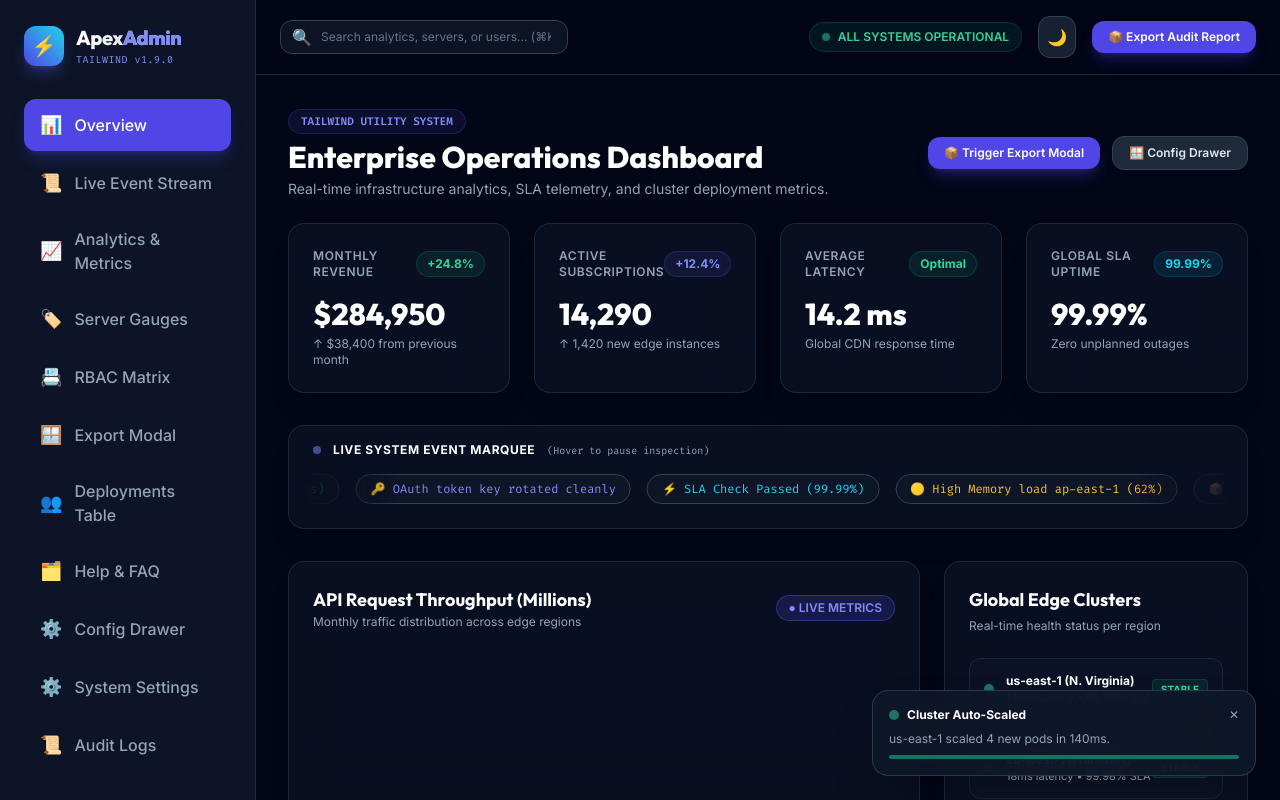
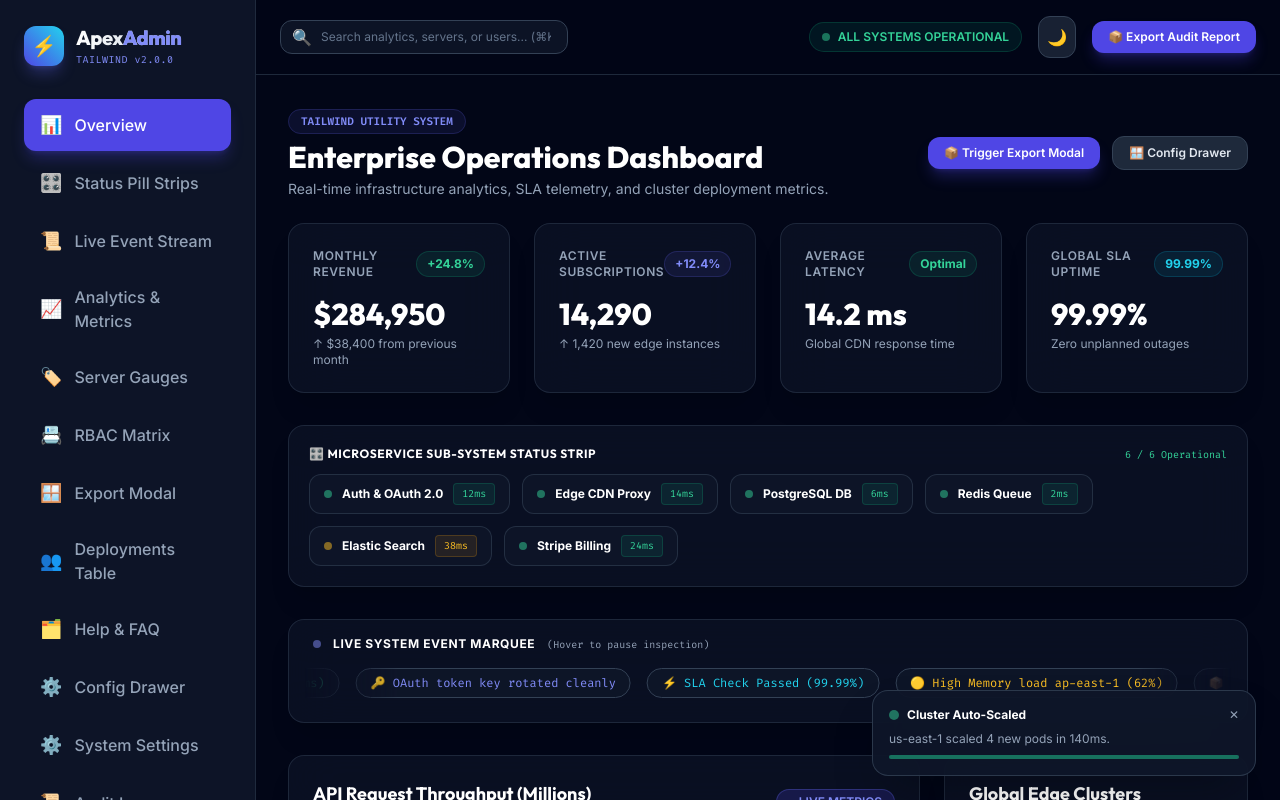
Before and after one commit to breakingthebot/tailwind-admin-dashboard-build52, a website: page index.html in a window 1280 px wide. Drawn offline with nearby package versions, Linux system fonts and the light colour scheme.

Commit message:
feat: release v2.0.0 - Sub-System Status Pill Strip

```diff
--- a/index.html
+++ b/index.html
@@ -4,7 +4,7 @@
     <meta charset="UTF-8" />
     <meta name="viewport" content="width=device-width, initial-scale=1.0" />
     <title>ApexAdmin — Enterprise Tailwind CSS Admin Dashboard</title>
-    <meta name="description" content="ApexAdmin is a real-world, standalone enterprise admin dashboard built entirely with utility-first Tailwind CSS classes. Featuring responsive layouts, dark mode toggling, interactive modal dialogs, FAQ accordions, infinite log marquees, RBAC permission matrices, SVG metric gauges, CPU indicators, system settings form controls, live toast streamers, slide-over config drawers, interactive data filters, customer data tables, telemetry charts, and zero custom CSS stylesheets." />
+    <meta name="description" content="ApexAdmin is a real-world, standalone enterprise admin dashboard built entirely with utility-first Tailwind CSS classes. Featuring responsive layouts, dark mode toggling, sub-system status pill strips, interactive modal dialogs, FAQ accordions, infinite log marquees, RBAC permission matrices, SVG metric gauges, CPU indicators, system settings form controls, live toast streamers, slide-over config drawers, interactive data filters, customer data tables, telemetry charts, and zero custom CSS stylesheets." />
 
     <!-- Google Fonts -->
     <link rel="preconnect" href="https://fonts.googleapis.com" />
@@ -60,7 +60,7 @@
               </div>
               <div>
                 <span class="font-heading font-extrabold text-xl tracking-tight bg-gradient-to-r from-white via-slate-200 to-slate-400 bg-clip-text text-transparent">Apex<span class="text-indigo-400">Admin</span></span>
-                <span class="block text-[10px] font-mono text-indigo-400 tracking-wider">TAILWIND v1.9.0</span>
+                <span class="block text-[10px] font-mono text-indigo-400 tracking-wider">TAILWIND v2.0.0</span>
               </div>
             </a>
           </div>
@@ -70,6 +70,11 @@
             <a href="#overview" class="flex items-center space-x-3 px-4 py-3 rounded-xl bg-indigo-600 text-white font-medium shadow-lg shadow-indigo-600/30 transition-all">
               <span class="text-lg">📊</span>
               <span>Overview</span>
+            </a>
+
+            <a href="#strips" class="flex items-center space-x-3 px-4 py-3 rounded-xl text-slate-400 hover:bg-slate-700/50 hover:text-white font-medium transition-all">
+              <span class="text-lg">🎛️</span>
+              <span>Status Pill Strips</span>
             </a>
 
             <a href="#marquee" class="flex items-center space-x-3 px-4 py-3 rounded-xl text-slate-400 hover:bg-slate-700/50 hover:text-white font-medium transition-all">
@@ -242,6 +247,58 @@
                   <h3 class="text-3xl font-heading font-extrabold text-white">99.99%</h3>
                   <p class="text-xs text-slate-400 mt-1">Zero unplanned outages</p>
                 </div>
+              </div>
+            </div>
+          </div>
+
+          <!-- SUB-SYSTEM STATUS PILL STRIP (NEW v2.0.0) -->
+          <div id="strips" class="p-5 rounded-2xl bg-slate-800/60 dark:bg-slate-900/60 border border-slate-700/50 backdrop-blur-xl shadow-xl space-y-3">
+            <div class="flex items-center justify-between">
+              <h3 class="font-heading font-bold text-xs text-white uppercase tracking-wider">🎛️ Microservice Sub-System Status Strip</h3>
+              <span class="text-[10px] font-mono text-emerald-400">6 / 6 Operational</span>
+            </div>
+
+            <div class="flex flex-wrap gap-3">
+              <!-- Pill 1 -->
+              <div class="px-3.5 py-2 rounded-xl bg-slate-900/80 border border-slate-700/60 flex items-center space-x-2.5 text-xs">
+                <span class="w-2 h-2 rounded-full bg-emerald-400 animate-pulse"></span>
+                <span class="font-bold text-white">Auth &amp; OAuth 2.0</span>
+                <span class="text-[10px] font-mono text-emerald-400 bg-emerald-500/10 px-2 py-0.5 rounded border border-emerald-500/20">12ms</span>
+              </div>
+
+              <!-- Pill 2 -->
+              <div class="px-3.5 py-2 rounded-xl bg-slate-900/80 border border-slate-700/60 flex items-center space-x-2.5 text-xs">
+                <span class="w-2 h-2 rounded-full bg-emerald-400 animate-pulse"></span>
+                <span class="font-bold text-white">Edge CDN Proxy</span>
+                <span class="text-[10px] font-mono text-emerald-400 bg-emerald-500/10 px-2 py-0.5 rounded border border-emerald-500/20">14ms</span>
+              </div>
+
+              <!-- Pill 3 -->
+              <div class="px-3.5 py-2 rounded-xl bg-slate-900/80 border border-slate-700/60 flex items-center space-x-2.5 text-xs">
+                <span class="w-2 h-2 rounded-full bg-emerald-400 animate-pulse"></span>
+                <span class="font-bold text-white">PostgreSQL DB</span>
+                <span class="text-[10px] font-mono text-emerald-400 bg-emerald-500/10 px-2 py-0.5 rounded border border-emerald-500/20">6ms</span>
+              </div>
+
+              <!-- Pill 4 -->
+              <div class="px-3.5 py-2 rounded-xl bg-slate-900/80 border border-slate-700/60 flex items-center space-x-2.5 text-xs">
+                <span class="w-2 h-2 rounded-full bg-emerald-400 animate-pulse"></span>
+                <span class="font-bold text-white">Redis Queue</span>
+                <span class="text-[10px] font-mono text-emerald-400 bg-emerald-500/10 px-2 py-0.5 rounded border border-emerald-500/20">2ms</span>
+              </div>
+
+              <!-- Pill 5 -->
+              <div class="px-3.5 py-2 rounded-xl bg-slate-900/80 border border-slate-700/60 flex items-center space-x-2.5 text-xs">
+                <span class="w-2 h-2 rounded-full bg-amber-400 animate-pulse"></span>
+                <span class="font-bold text-white">Elastic Search</span>
+                <span class="text-[10px] font-mono text-amber-400 bg-amber-500/10 px-2 py-0.5 rounded border border-amber-500/20">38ms</span>
+              </div>
+
+              <!-- Pill 6 -->
+              <div class="px-3.5 py-2 rounded-xl bg-slate-900/80 border border-slate-700/60 flex items-center space-x-2.5 text-xs">
+                <span class="w-2 h-2 rounded-full bg-emerald-400 animate-pulse"></span>
+                <span class="font-bold text-white">Stripe Billing</span>
+                <span class="text-[10px] font-mono text-emerald-400 bg-emerald-500/10 px-2 py-0.5 rounded border border-emerald-500/20">24ms</span>
               </div>
             </div>
           </div>
@@ -752,13 +809,13 @@
 
             <div class="space-y-3 font-mono text-xs">
               <div class="p-3 rounded-xl bg-slate-900/80 border border-slate-700/40 flex items-center justify-between text-slate-300">
-                <span class="text-indigo-400">[22:24:54] INFO: Interactive modal dialog system integrated.</span>
-                <span class="text-slate-500">task-6042</span>
+                <span class="text-emerald-400">[22:26:08] INFO: Sub-system status pill strip section integrated.</span>
+                <span class="text-slate-500">task-6065</span>
               </div>
 
               <div class="p-3 rounded-xl bg-slate-900/80 border border-slate-700/40 flex items-center justify-between text-slate-300">
-                <span class="text-cyan-400">[22:23:41] INFO: Accordion system FAQ &amp; help docs integrated.</span>
-                <span class="text-slate-500">task-6015</span>
+                <span class="text-indigo-400">[22:24:54] INFO: Interactive modal dialog system integrated.</span>
+                <span class="text-slate-500">task-6042</span>
               </div>
             </div>
           </div>
@@ -773,7 +830,7 @@
       </div>
     </div>
 
-    <!-- EXPORT REPORT OVERLAY MODAL (NEW v1.9.0) -->
+    <!-- EXPORT REPORT OVERLAY MODAL -->
     <div id="exportModal" class="fixed inset-0 z-50 hidden transition-all duration-300">
       <!-- Backdrop Blur Overlay -->
       <div onclick="toggleModal('exportModal')" class="fixed inset-0 bg-slate-950/80 backdrop-blur-sm transition-opacity"></div>
```
Also changed, not shown: CHANGELOG.md, README.md.
